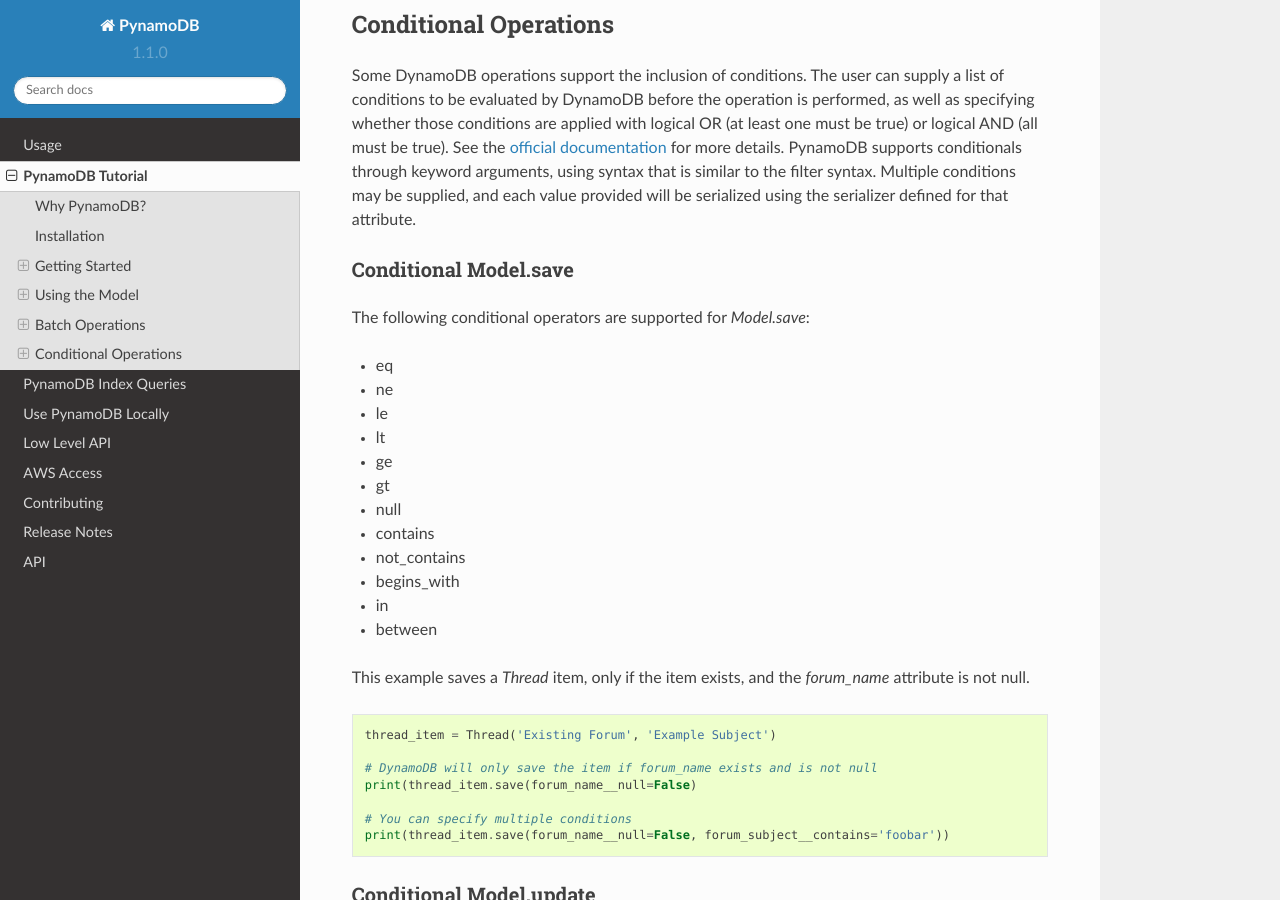
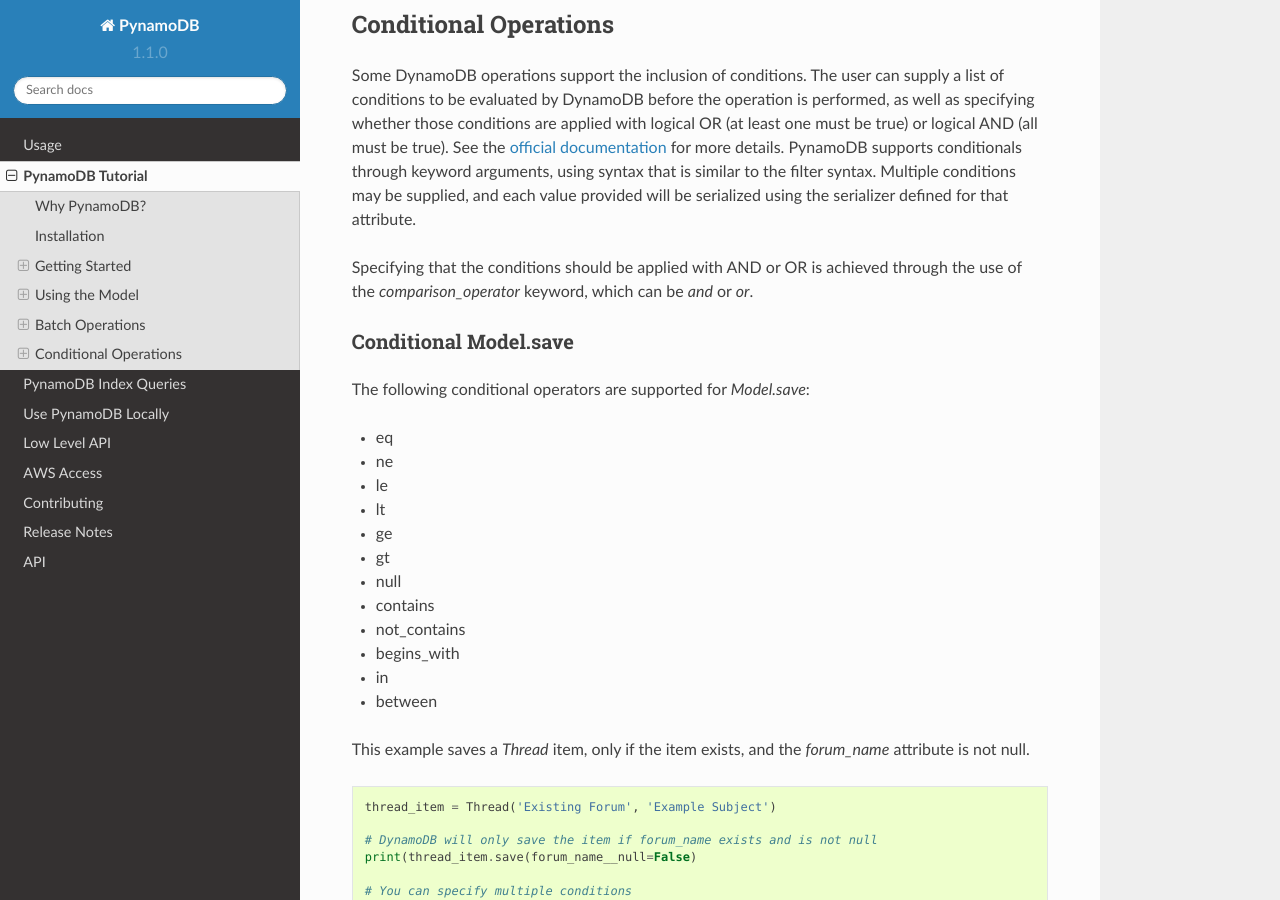
Before and after one commit to pynamodb/PynamoDB, a Sphinx documentation site: the page built from docs/tutorial.rst, in a window 1280 px wide and 900 px high, scrolled down 7185 px. Built offline with Sphinx 7.4.7 and the Read the Docs theme 2.0.0, drawn with Linux system fonts in a browser that asks for light colours.

Commit message:
Added a doc note on comparison_operator

```diff
--- a/docs/tutorial.rst
+++ b/docs/tutorial.rst
@@ -357,6 +357,9 @@
 for more details. PynamoDB supports conditionals through keyword arguments, using syntax that is similar to the filter syntax.
 Multiple conditions may be supplied, and each value provided will be serialized using the serializer defined for that attribute.
 
+Specifying that the conditions should be applied with AND or OR is achieved through the use of the `comparison_operator` keyword,
+which can be `and` or `or`.
+
 Conditional Model.save
 ----------------------
 
```
